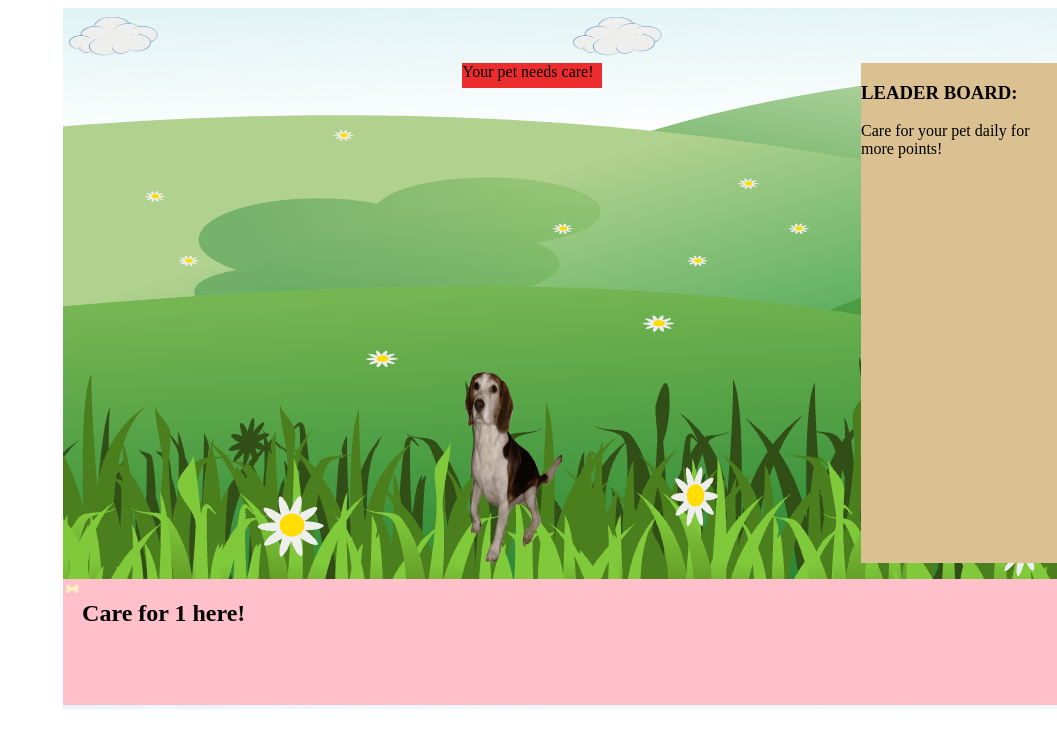
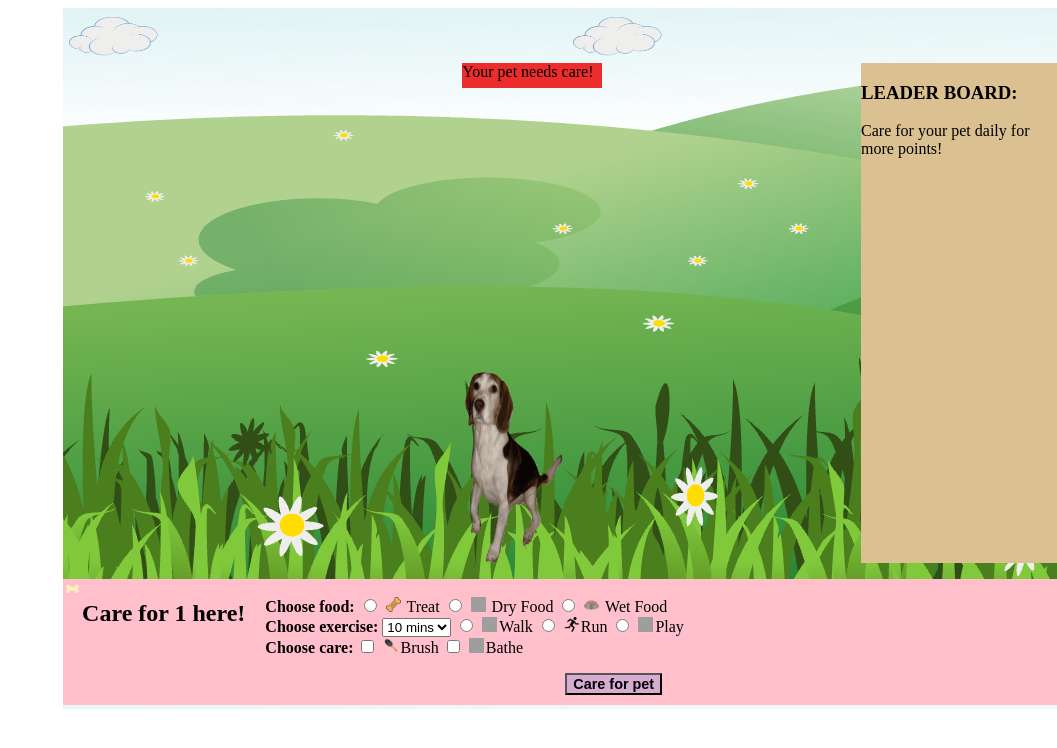
Before and after one commit to aorlanova/PetSim, a PHP site: page /pet.php?petname=1 in a window 1280 px wide. Shown: the top 748 px of the page, without its empty margins (223-1280 px from the left). Run offline with PHP 8.4, Linux system fonts and the light colour scheme; grey boxes are pictures that could not be loaded.

Commit message:
Got changes from main branch

```diff
--- a/pet.php
+++ b/pet.php
@@ -19,7 +19,33 @@
 			<div class="careBar">
 				<img src="proj2-img/bone.png" width="100" height="100">
 				<h2>Care for <?php echo $_GET['petname']; ?> here!</h2> <br>
-
+				<form action="pet-cared.html" method="POST">
+					<dl>
+						<dt>
+							<strong> Choose food: </strong>
+							<input type="radio" id="treat" name="food" value="treat"> <img src="proj2-img/treat.png"> Treat
+							<input type="radio" id="dryfood" name="food" value="dryfood"> <img src="proj2-img/dryfood.png"> Dry Food
+							<input type="radio" id="wetfood" name="food" value="wetfood"> <img src="proj2-img/wetfood.png"> Wet Food
+						</dt>
+						<dt>
+							<strong> Choose exercise: </strong>
+							<select name="cars" id="cars">
+								<option value="10mins">10 mins</option>
+								<option value="20mins">20 mins</option>
+								<option value="30mins">30 mins</option>
+							</select>
+							<input type="radio" id="walk" name="exercise" value="walk"> <img src="proj2-img/walk.png">Walk
+							<input type="radio" id="run" name="exercise" value="run"> <img src="proj2-img/run.png">Run
+							<input type="radio" id="play" name="exercise" value="play"> <img src="proj2-img/play.png">Play
+						</dt>
+						<dt>
+							<strong> Choose care: </strong>
+							<input type="checkbox" id="brush" name="care" value="brush"> <img src="proj2-img/brush.png">Brush
+							<input type="checkbox" id="bathe" name="care" value="bathe"> <img src="proj2-img/bathe.png">Bathe
+						</dt>
+					</dl>
+					<input type="submit" name="Submit" value="Care for pet" />
+				</form>
 			</div>
 		</div>
 	</body>
```
